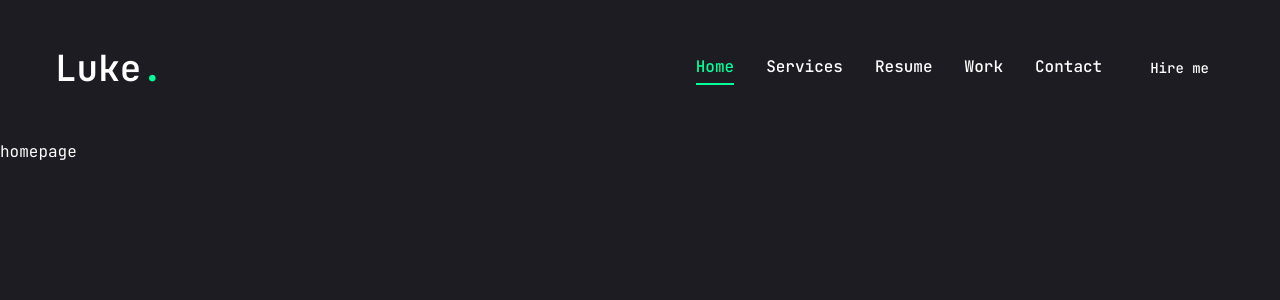
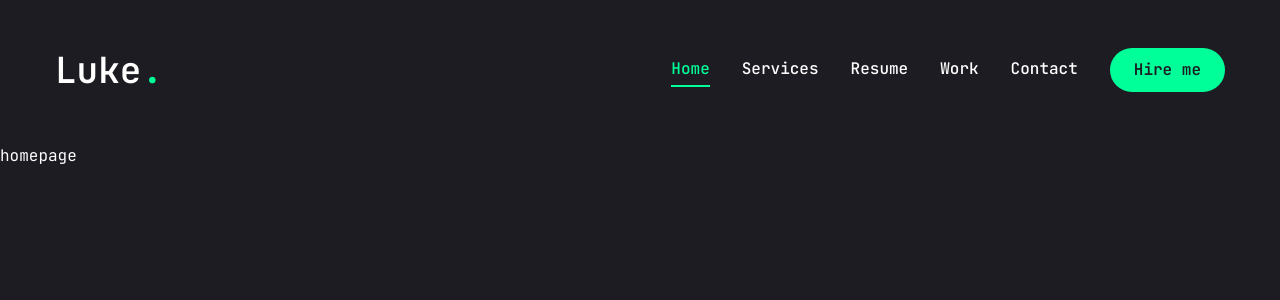
Before and after one commit to Jisap/nextjs14-portfolio, a Next.js app: page / in a window 1280 px wide. Shown: the top 300 px of the page. Built offline with nearby package versions, Linux system fonts and the light colour scheme.

Commit message:
Personalización del button

```diff
--- a/components/ui/button.jsx
+++ b/components/ui/button.jsx
@@ -5,25 +5,19 @@
 import { cn } from "@/lib/utils"
 
 const buttonVariants = cva(
-  "inline-flex items-center justify-center whitespace-nowrap rounded-md text-sm font-medium ring-offset-background transition-colors focus-visible:outline-none focus-visible:ring-2 focus-visible:ring-ring focus-visible:ring-offset-2 disabled:pointer-events-none disabled:opacity-50",
+  "inline-flex items-center justify-center whitespace-nowrap rounded-full text-base font-semibold ring-offset-white transition-colors",
   {
     variants: {
       variant: {
-        default: "bg-primary text-primary-foreground hover:bg-primary/90",
-        destructive:
-          "bg-destructive text-destructive-foreground hover:bg-destructive/90",
-        outline:
-          "border border-input bg-background hover:bg-accent hover:text-accent-foreground",
-        secondary:
-          "bg-secondary text-secondary-foreground hover:bg-secondary/80",
-        ghost: "hover:bg-accent hover:text-accent-foreground",
-        link: "text-primary underline-offset-4 hover:underline",
+        default: "bg-accent text-primary hover:bg-accent-hover",
+        priamry: "bg-primary text-white",
+        outline: "border border-accent bg-transparent text-accent hover:bg-accent hover:text-primary"
+
       },
       size: {
-        default: "h-10 px-4 py-2",
-        sm: "h-9 rounded-md px-3",
-        lg: "h-11 rounded-md px-8",
-        icon: "h-10 w-10",
+        default: "h-[44px] px-6",
+        md: "h-[48px] px-6",
+        lg: "h-[56px] px-8 text-sm uppercase tracking-[2px]",
       },
     },
     defaultVariants: {
```
